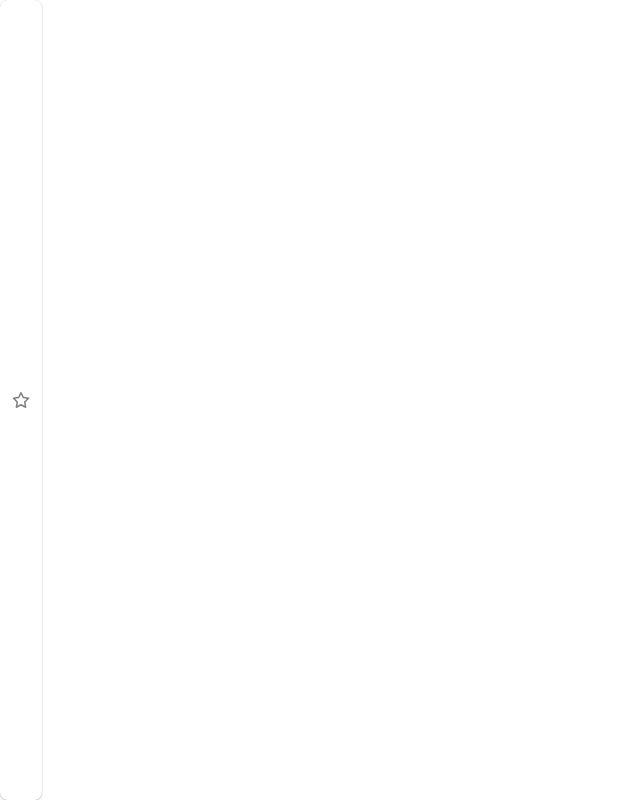
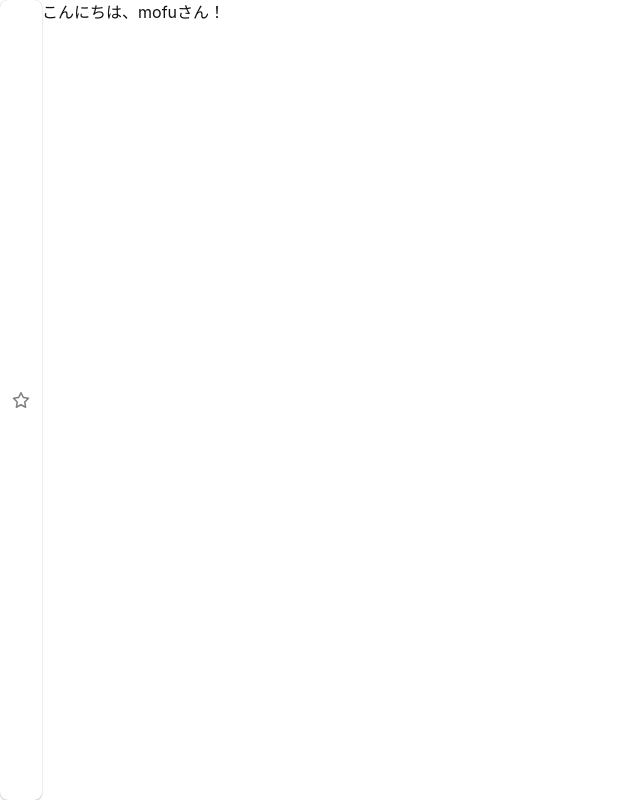
Before and after one commit to MofuMofu2/react-sandbox, a React (Create React App) app: page / in a window 1280 px wide. Shown: the whole page, without its empty margins (0-640 px from the left). Built offline with nearby package versions, Linux system fonts and the light colour scheme.

Commit message:
feature: #57 複数表示するときは複数書けば良い

```diff
--- a/src/component/Lazy/LazyBasic.tsx
+++ b/src/component/Lazy/LazyBasic.tsx
@@ -3,11 +3,15 @@ import React, { Suspense, lazy } from "react";
 const sleep = (ms: number) => new Promise((resolve) => setTimeout(resolve, ms));
 
 const LazyButton = lazy(() => sleep(2000).then(() => import("../Star")));
+const LazyText = lazy(() =>
+  sleep(2000).then(() => import("../MyHello/MyHello"))
+);
 
 export default function LazyBasic() {
   return (
     <Suspense fallback={<p>This is fallback.</p>}>
       <LazyButton onSelect={() => {}} />
+      <LazyText myName="mofu" />
     </Suspense>
   );
 }
```
